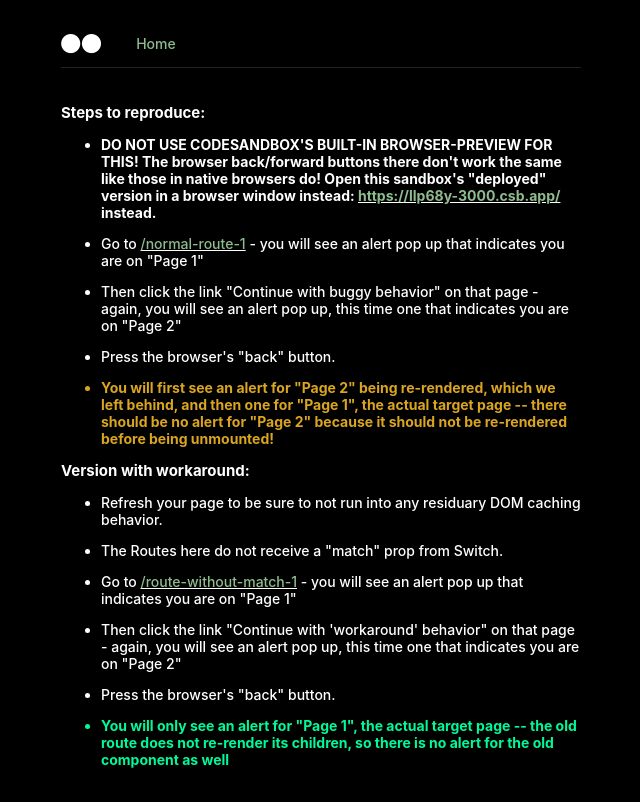
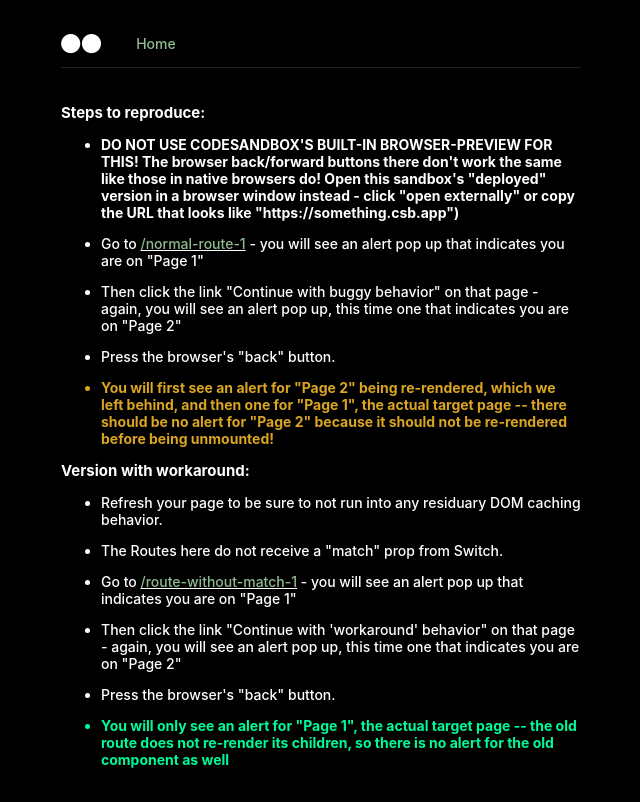
Before and after one commit to cataclyst/wouter-bug-repro, a React (Create React App) app: page / in a window 1280 px wide. Shown: the whole page, without its empty margins (319-959 px from the left). Built offline with nearby package versions, Linux system fonts and the light colour scheme.

Commit message:
Do not hardcode CSB deployment link

```diff
--- a/src/index.tsx
+++ b/src/index.tsx
@@ -44,7 +44,7 @@ const Home = () => {
     return <div>
         <h1>Steps to reproduce:</h1>
         <ul>
-            <li><strong>DO NOT USE CODESANDBOX'S BUILT-IN BROWSER-PREVIEW FOR THIS! The browser back/forward buttons there don't work the same like those in native browsers do! Open this sandbox's "deployed" version in a browser window instead: <a href="https://llp68y-3000.csb.app/">https://llp68y-3000.csb.app/</a> instead.</strong></li>
+            <li><strong>DO NOT USE CODESANDBOX'S BUILT-IN BROWSER-PREVIEW FOR THIS! The browser back/forward buttons there don't work the same like those in native browsers do! Open this sandbox's "deployed" version in a browser window instead - click "open externally" or copy the URL that looks like "https://something.csb.app")</strong></li>
             <li>Go to <Link to="/normal-route-1">/normal-route-1</Link> - you will see an alert pop up that indicates you are on "Page 1"</li>
             <li>Then click the link "Continue with buggy behavior" on that page - again, you will see an alert pop up, this time one that indicates you are on "Page 2"</li>
             <li>Press the browser's "back" button.</li>
```
